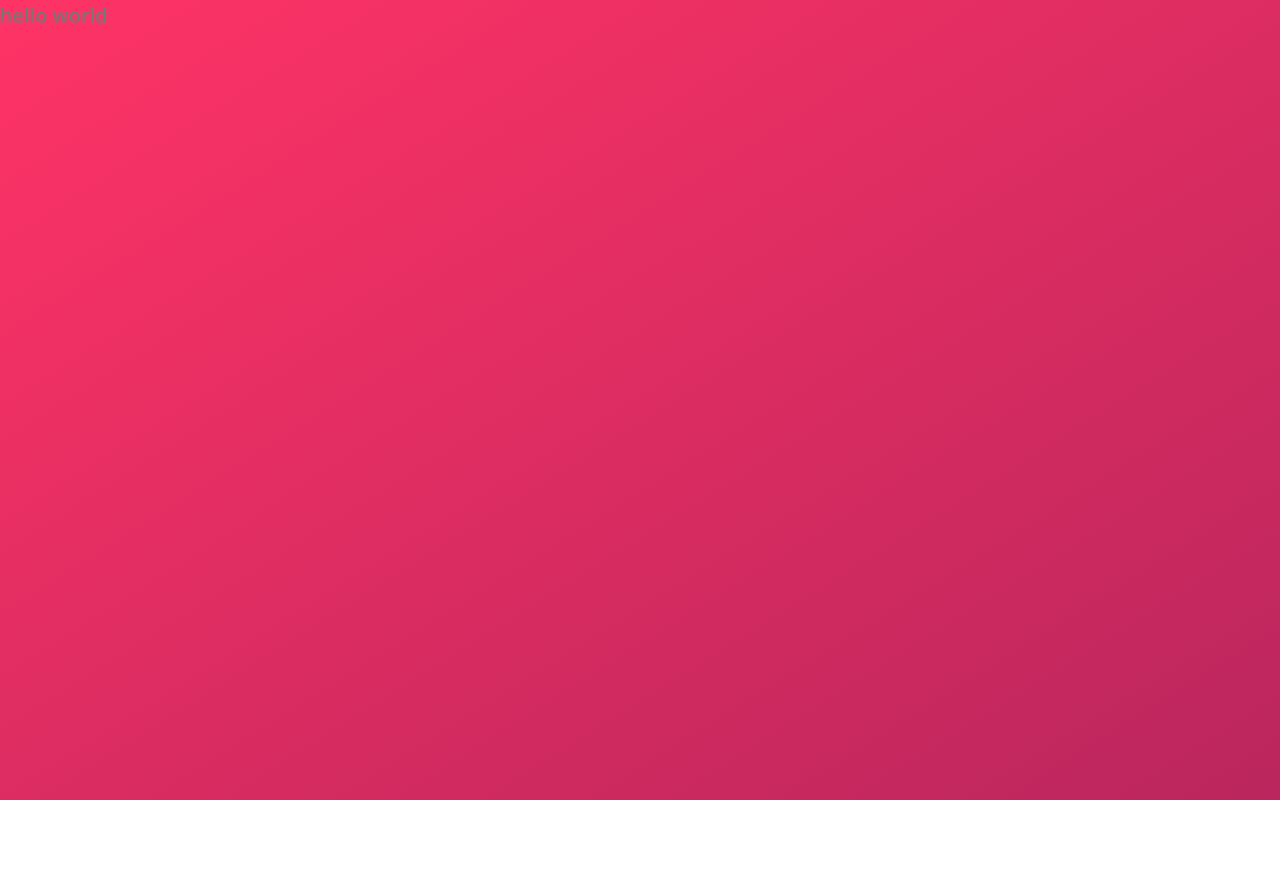
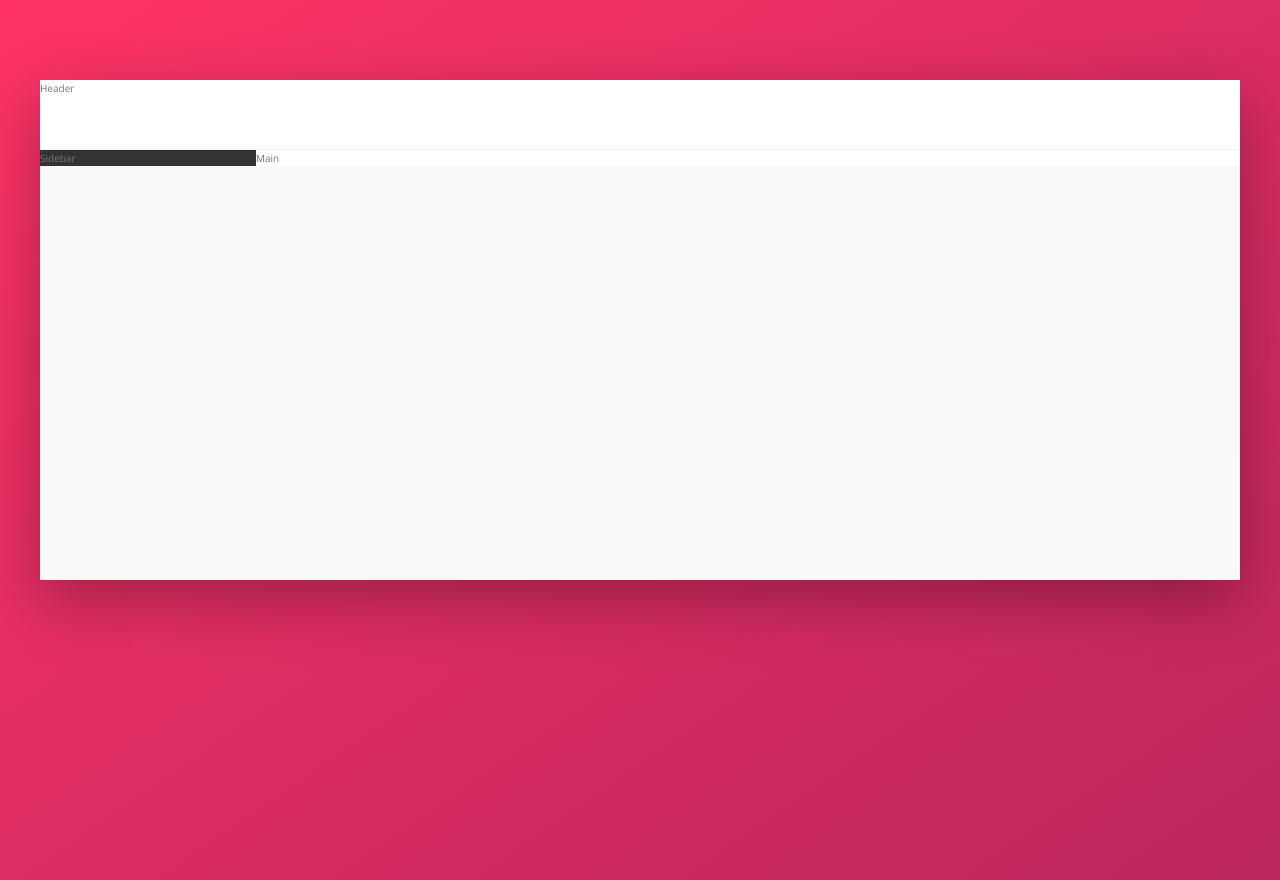
Before and after one commit to AdoDragicevic/trillo, a website: page index.html in a window 1280 px wide. Before the commit the page ends 800 px from the top, so only its background shows below. Drawn offline with nearby package versions, Linux system fonts and the light colour scheme; files that its build step writes are made by us from their sources.

Commit message:
add basic html content and define its layout

```diff
--- a/index.html
+++ b/index.html
@@ -12,6 +12,18 @@
     </head>
     <body>
 
-        <h1>hello world</h1>
+        <div class="container">
+            <header class="header">
+                Header
+            </header>
+            <div class="content">
+                <nav class="sidebar">
+                    Sidebar
+                </nav>
+                <main class="hotel-view">
+                    Main
+                </main>
+            </div>
+        </div>
     </body>
 </html>
--- a/sass/_base.scss
+++ b/sass/_base.scss
@@ -13,6 +13,8 @@
   --color-grey-dark-1: #333;
   --color-grey-dark-2: #777;
   --color-grey-dark-3: #999;
+
+  --shadow-dark: 0 2rem 6rem rgba(0, 0, 0, .3);
 }
 
 *,
--- a/sass/_layout.scss
+++ b/sass/_layout.scss
@@ -0,0 +1,30 @@
+.container {
+  max-width: 120rem;
+  min-height: 50rem;
+  margin: 8rem auto;
+  background-color: var(--color-grey-light-1);
+  box-shadow: var(--shadow-dark);
+}
+
+.header {
+  height: 7rem;
+  background-color: #fff;
+  border-bottom: 1px solid var(--color-grey-light-2);
+}
+
+.content {
+  display: flex;
+
+}
+
+.sidebar {
+  background-color: var(--color-grey-dark-1);
+
+  flex: 0 0 18%; // el will not grow, it will not shrink, it's width is 18%
+}
+
+.hotel-view {
+  background-color: #fff;
+
+  flex: 1; // el will grow as much as it can
+}
```
